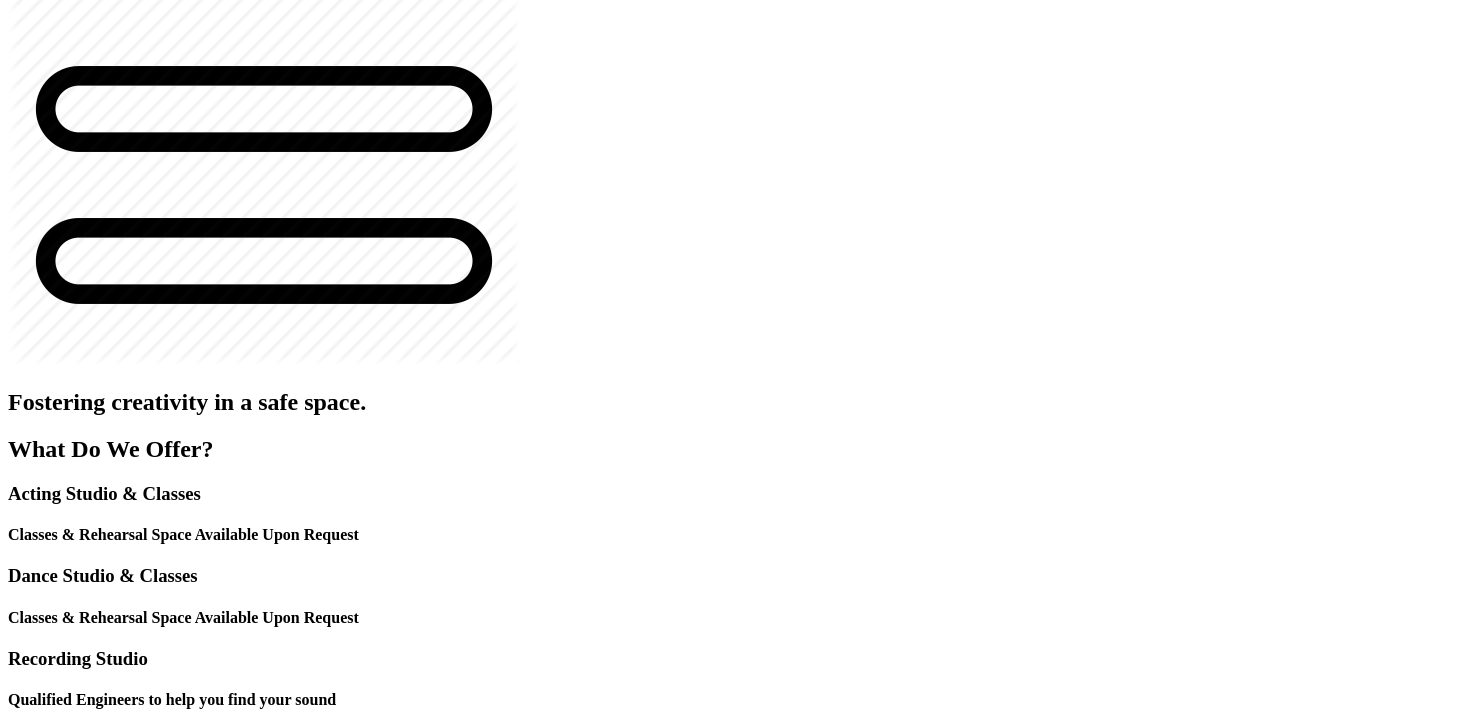
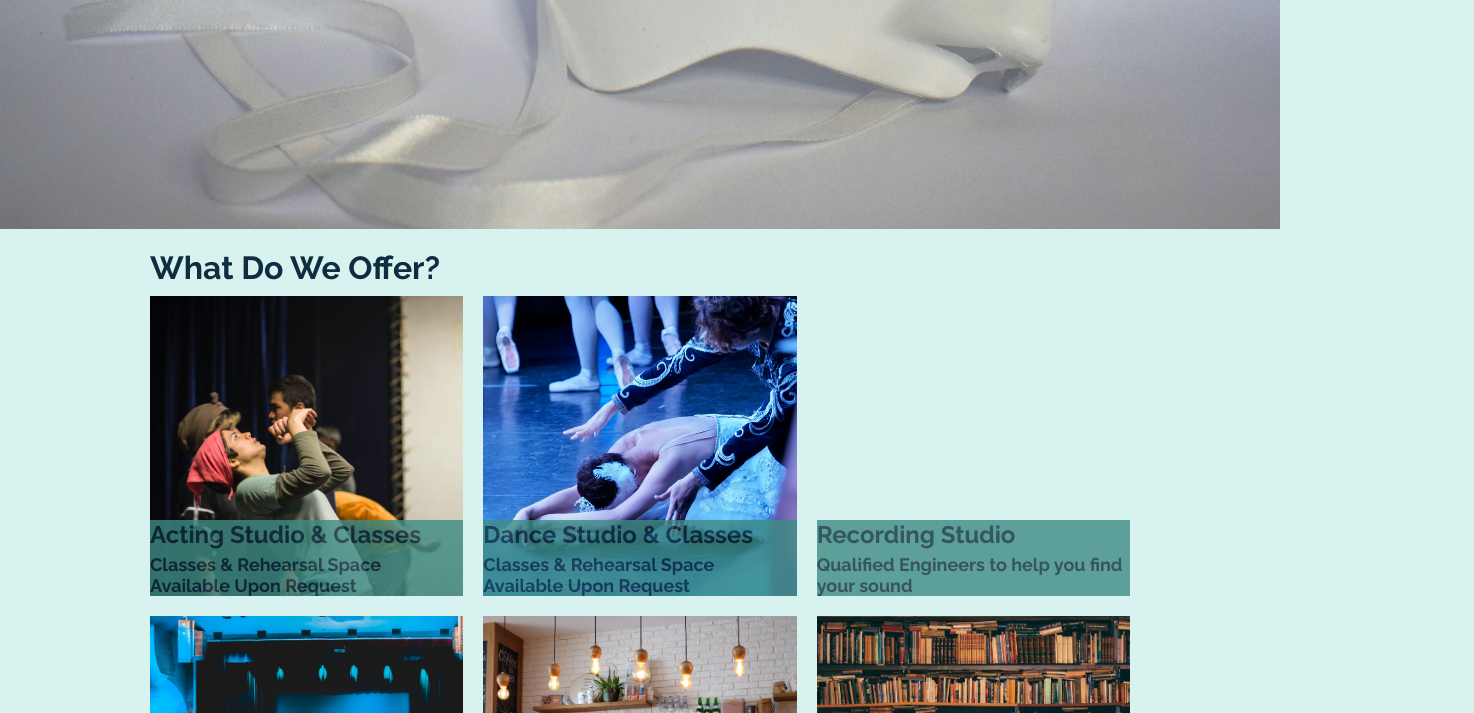
Before and after one commit to kevint98/company_website_flexbox, a plain HTML site: page index.html in a window 1280 px wide. Shown: the part 561-1274 px from the top of the page, 1474 px wide, since content can reach past the window. Drawn offline with Linux system fonts and the light colour scheme; the site is published under a folder, as on GitHub Pages, so addresses that start at the root find nothing.

Commit message:
fix css link tag href attribute

```diff
--- a/index.html
+++ b/index.html
@@ -9,7 +9,7 @@
 			href="https://fonts.googleapis.com/css2?family=Raleway:ital,wght@0,400;0,700;1,300;1,700&display=swap"
 			rel="stylesheet"
 		/>
-		<link rel="stylesheet" href="/resources/style.css" />
+		<link rel="stylesheet" href="./resources/style.css" />
 		<link
 			rel="shortcut icon"
 			type="image/jpg"
```
